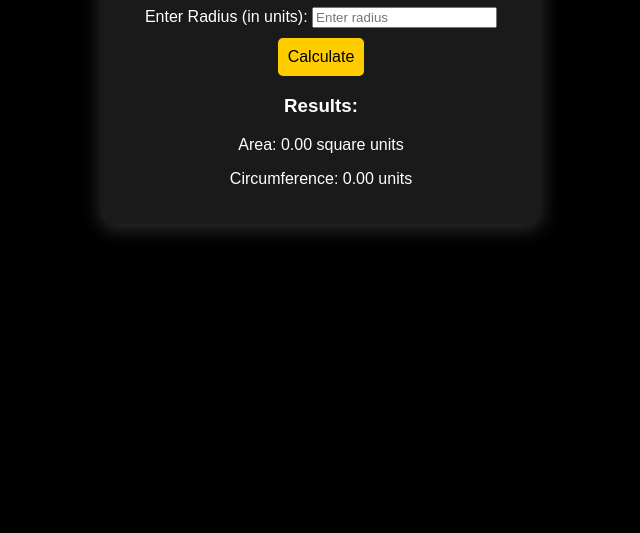
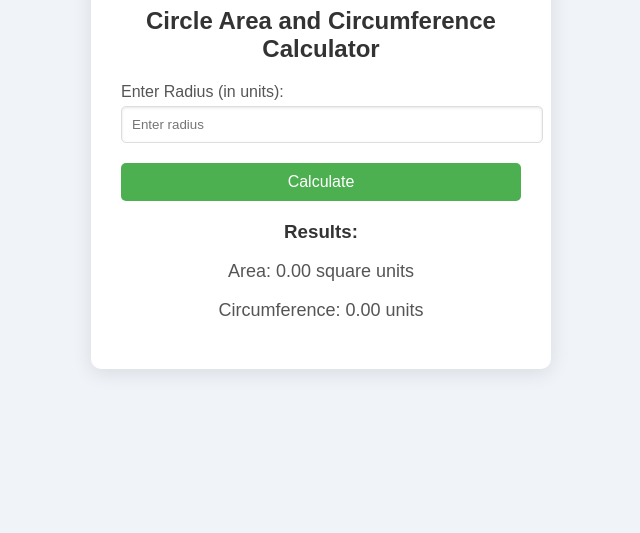
Before and after one commit to AyeshaMalak/Geometrizer-app, a plain HTML site: page index.html in a window 1280 px wide. Shown: the part 267-800 px from the top of the page, without its empty margins (319-959 px from the left). Drawn offline with Linux system fonts and the light colour scheme.

Commit message:
Update styles.css

```diff
--- a/styles.css
+++ b/styles.css
@@ -1,63 +1,75 @@
 body {
     font-family: 'Arial', sans-serif;
-    background-color: #000;
-    color: white;
+    background-color: #f0f4f8;
     margin: 0;
     padding: 0;
+    display: flex;
+    justify-content: center;
+    align-items: center;
+    height: 100vh;
 }
 
 .container {
     max-width: 400px;
-    margin: 100px auto;
-    padding: 20px;
-    background: rgba(255, 255, 255, 0.1);
+    background-color: #ffffff;
+    padding: 30px;
     border-radius: 10px;
-    box-shadow: 0 4px 20px rgba(255, 255, 255, 0.2);
+    box-shadow: 0 4px 20px rgba(0, 0, 0, 0.1);
     text-align: center;
 }
 
 h1 {
-    margin-bottom: 20px;
-    color: #ffcc00;
+    color: #4CAF50;
 }
 
-select, input[type="color"], button {
+h2 {
+    color: #333;
+    margin-bottom: 20px;
+}
+
+.input-group {
+    margin-bottom: 20px;
+    text-align: left;
+}
+
+label {
+    display: block;
+    margin-bottom: 5px;
+    color: #555;
+}
+
+input[type="number"] {
+    width: 100%;
     padding: 10px;
+    border: 1px solid #ddd;
     border-radius: 5px;
+    box-shadow: inset 0 1px 3px rgba(0, 0, 0, 0.1);
+}
+
+button {
+    background-color: #4CAF50;
+    color: white;
+    padding: 10px;
     border: none;
-    margin-top: 10px;
+    border-radius: 5px;
+    cursor: pointer;
+    width: 100%;
     font-size: 16px;
 }
 
-select {
-    width: 100%;
-    background: #333;
-    color: white;
+button:hover {
+    background-color: #45a049;
 }
 
-input[type="color"] {
-    width: 100%;
+.results {
+    margin-top: 20px;
 }
 
-button {
-    background: #ffcc00;
-    color: black;
-    cursor: pointer;
+h3 {
+    color: #333;
 }
 
-button:hover {
-    background: #ff9900;
+p {
+    color: #555;
+    font-size: 18px;
 }
-
-.canvas-container {
-    margin-top: 20px;
-    position: relative;
-    height: 300px;
-    border: 2px dashed #ffcc00;
-    overflow: hidden;
-    border-radius: 10px;
-}
-
-.shape {
-    position: absolute;
-}
```
